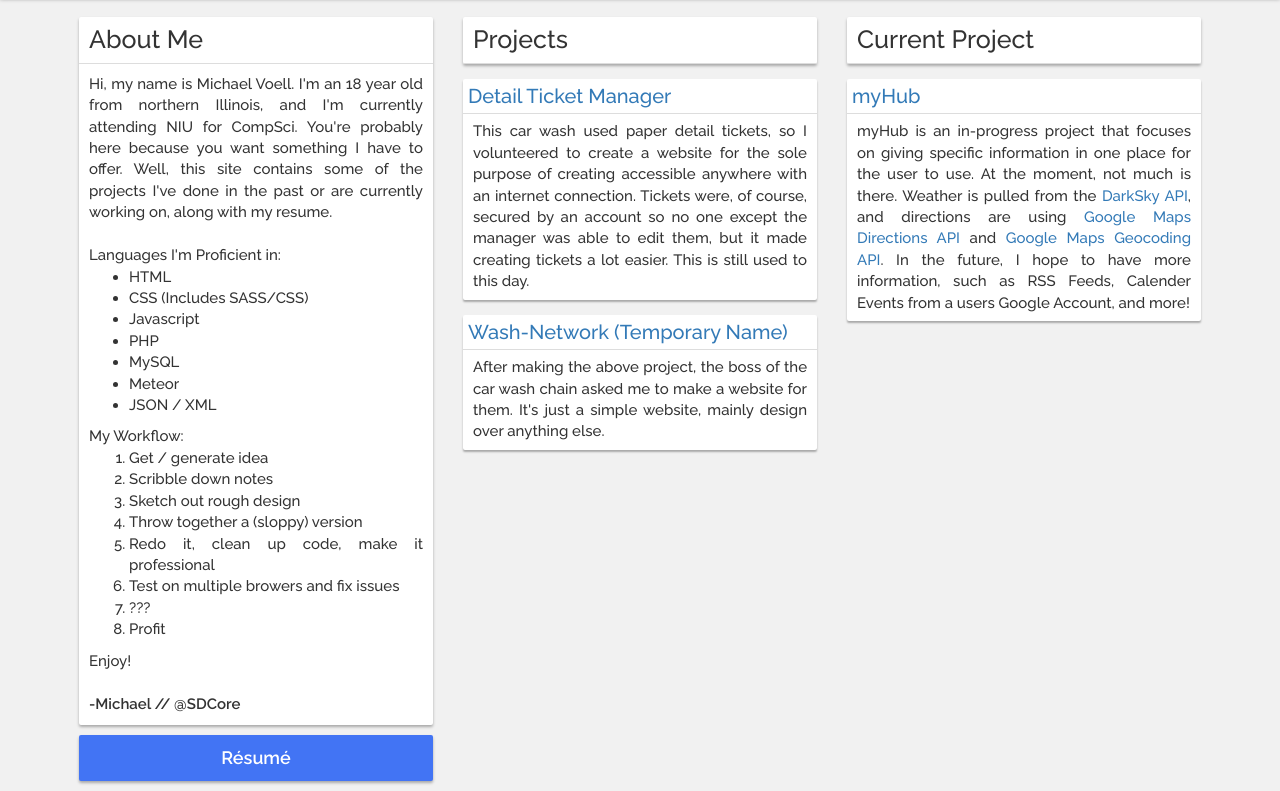
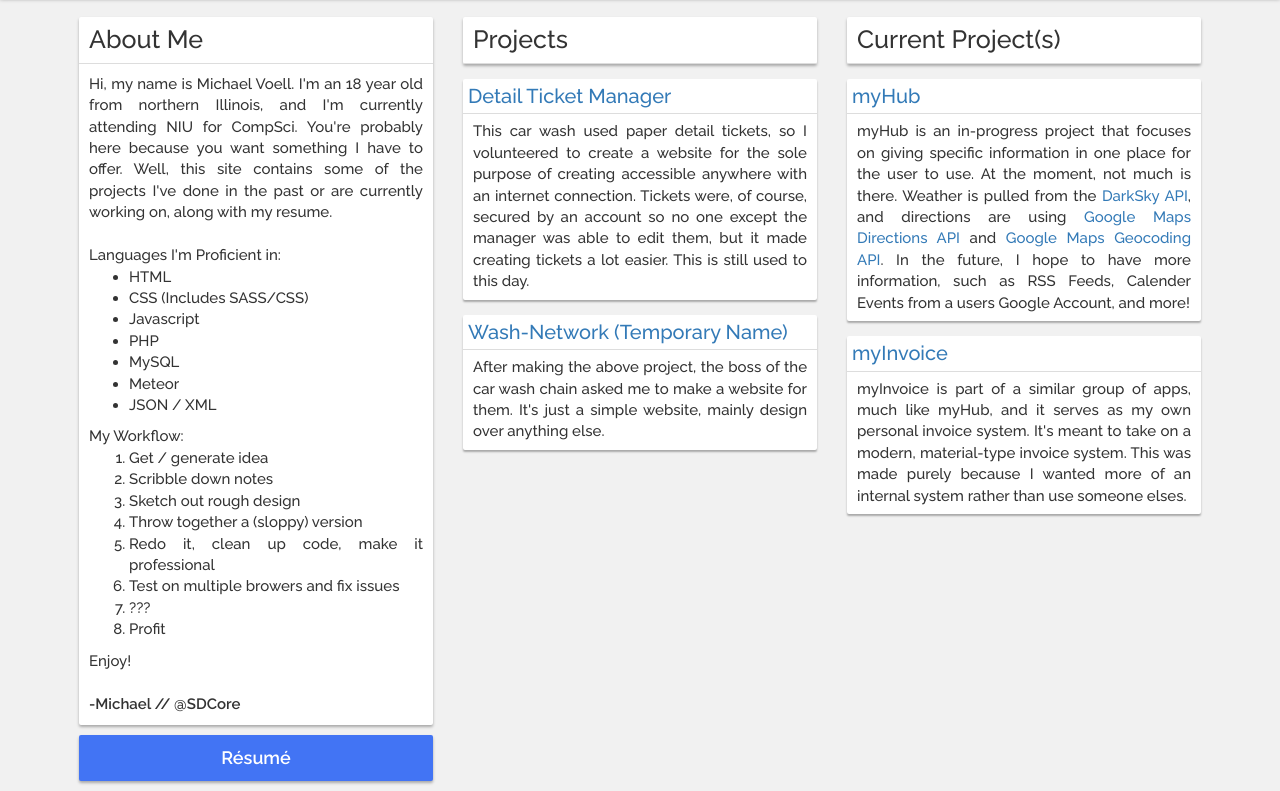
Before and after one commit to SDCore/sdcore.github.io, a plain HTML site: page index.html in a window 1280 px wide. Shown: the part 94-885 px from the top of the page. Drawn offline with nearby package versions, Linux system fonts and the light colour scheme.

Commit message:
Update index.html

```diff
--- a/index.html
+++ b/index.html
@@ -166,12 +166,16 @@
 			</div>
 			<div class="col-md-4">
 				<div class="card">
-					<div class="card-title">Current Project</div>
+					<div class="card-title">Current Project(s)</div>
 				</div>
 
 				<div class="project-card">
 					<div class="project-title"><a href="http://i.imgur.com/cusQhLj.png" target="_blank">myHub</a></div>
 					<div class="project-description">myHub is an in-progress project that focuses on giving specific information in one place for the user to use. At the moment, not much is there. Weather is pulled from the <a href="https://darksky.net/dev/" target="_blank">DarkSky API</a>, and directions are using <a href="https://developers.google.com/maps/documentation/directions/" target="_blank">Google Maps Directions API</a> and <a href="https://developers.google.com/maps/documentation/geocoding/intro" target="_blank">Google Maps Geocoding API</a>. In the future, I hope to have more information, such as RSS Feeds, Calender Events from a users Google Account, and more!</div>
+				</div>
+				<div class="project-card">
+					<div class="project-title"><a href="#">myInvoice</a></div>
+					<div class="project-description">myInvoice is part of a similar group of apps, much like myHub, and it serves as my own personal invoice system. It's meant to take on a modern, material-type invoice system. This was made purely because I wanted more of an internal system rather than use someone elses.</div>
 				</div>
 			</div>
 		</div>
```
